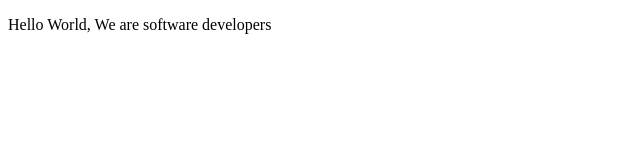
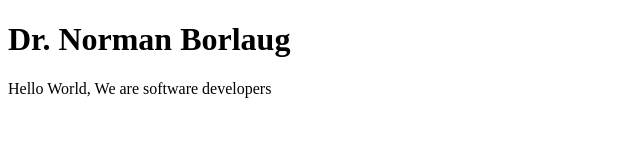
Before and after one commit to felix-vondee/felix-daniel, a plain HTML site: page index.html in a window 1280 px wide. Shown: the whole page, without its empty margins (0-640 px from the left). Drawn offline with Linux system fonts and the light colour scheme.

Commit message:
Heading and text

```diff
--- a/index.html
+++ b/index.html
@@ -6,7 +6,8 @@
     <link rel="stylesheet" href="css/style.css">
   </head>
 
-  <body>
+  <body id=main>
+    <h1 id="title">Dr. Norman Borlaug</h1>
     <p>Hello World, We are software developers</p>
     <script src="https://cdn.freecodecamp.org/testable-projects-fcc/v1/bundle.js"></script>
 
```
